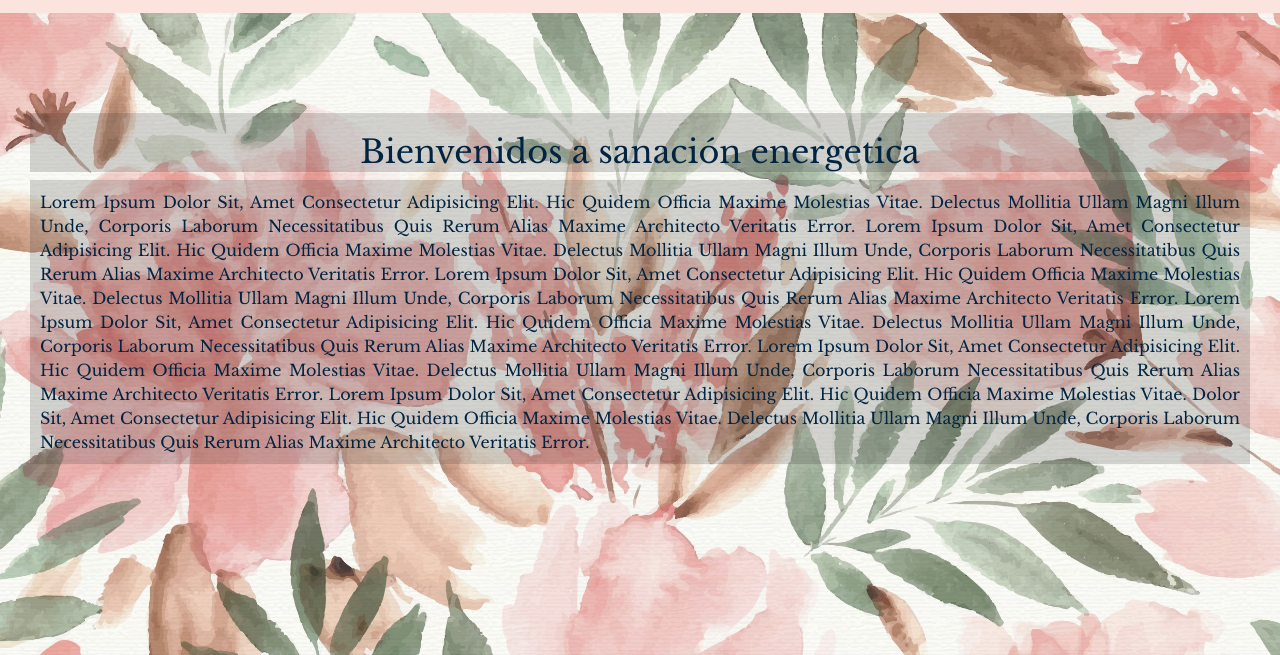
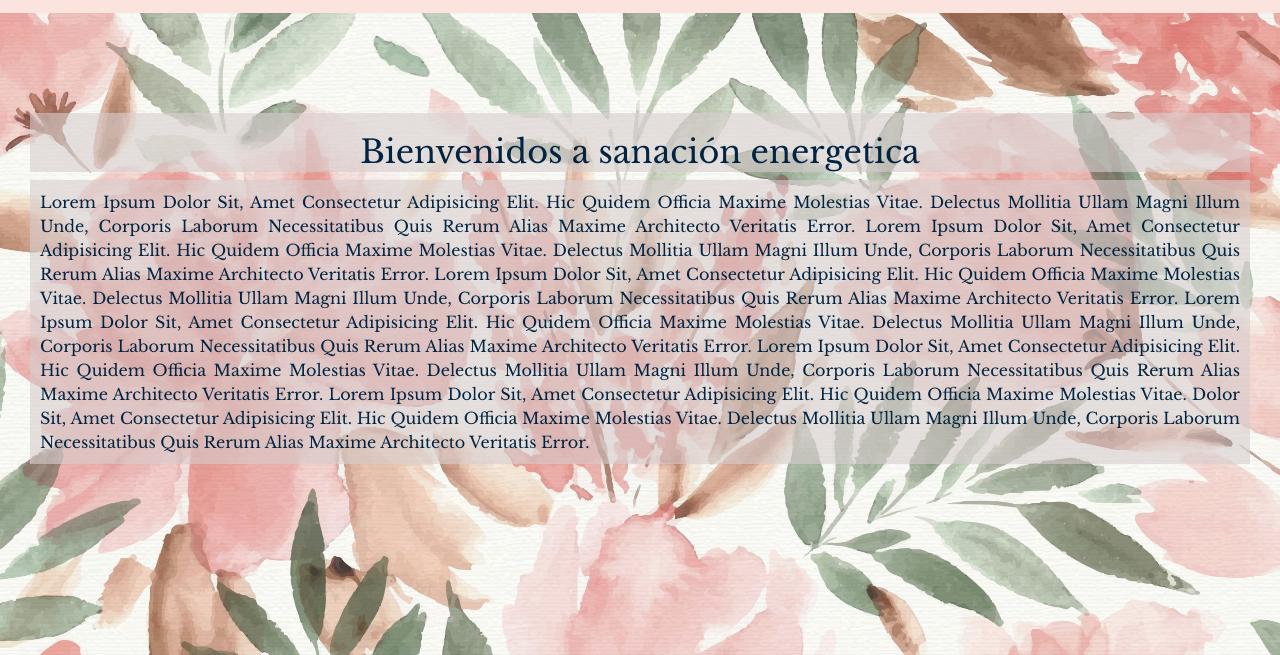
Before and after one commit to fvivianiballini/coderhouse_sass, a website: page index.html in a window 1280 px wide. Shown: the part 145-800 px from the top of the page. Drawn offline with nearby package versions, Linux system fonts and the light colour scheme.

Commit message:
parallax

```diff
--- a/scss/style.scss
+++ b/scss/style.scss
@@ -31,7 +31,7 @@ body
         font-size: 4vh;
         font-family: 'Libre Baskerville', serif;
         text-align: center;
-        background-color:rgba(50,50,50,.2);
+        background-color:rgba(216, 206, 206, 0.6);
         padding-top: 20px;
         margin-top: 50px;
         }
@@ -39,7 +39,7 @@ body
         font-size: 2vh;
         font-family: 'Libre Baskerville', serif;
         text-align: justify;
-        background-color:rgba(50,50,50,.2);
+        background-color:rgba(216, 206, 206, 0.6);
         text-transform: capitalize;
         padding: 10px;
         color:$azul_fuente;
@@ -111,4 +111,5 @@ body
     background-size: cover;
     font-family: 'Libre Baskerville', serif;
     color: $azul_fuente;
+    font-weight: bolder;
 }
```
Also changed, not shown: pages/contacto.html (+1 -1 lines), css/main.css.
